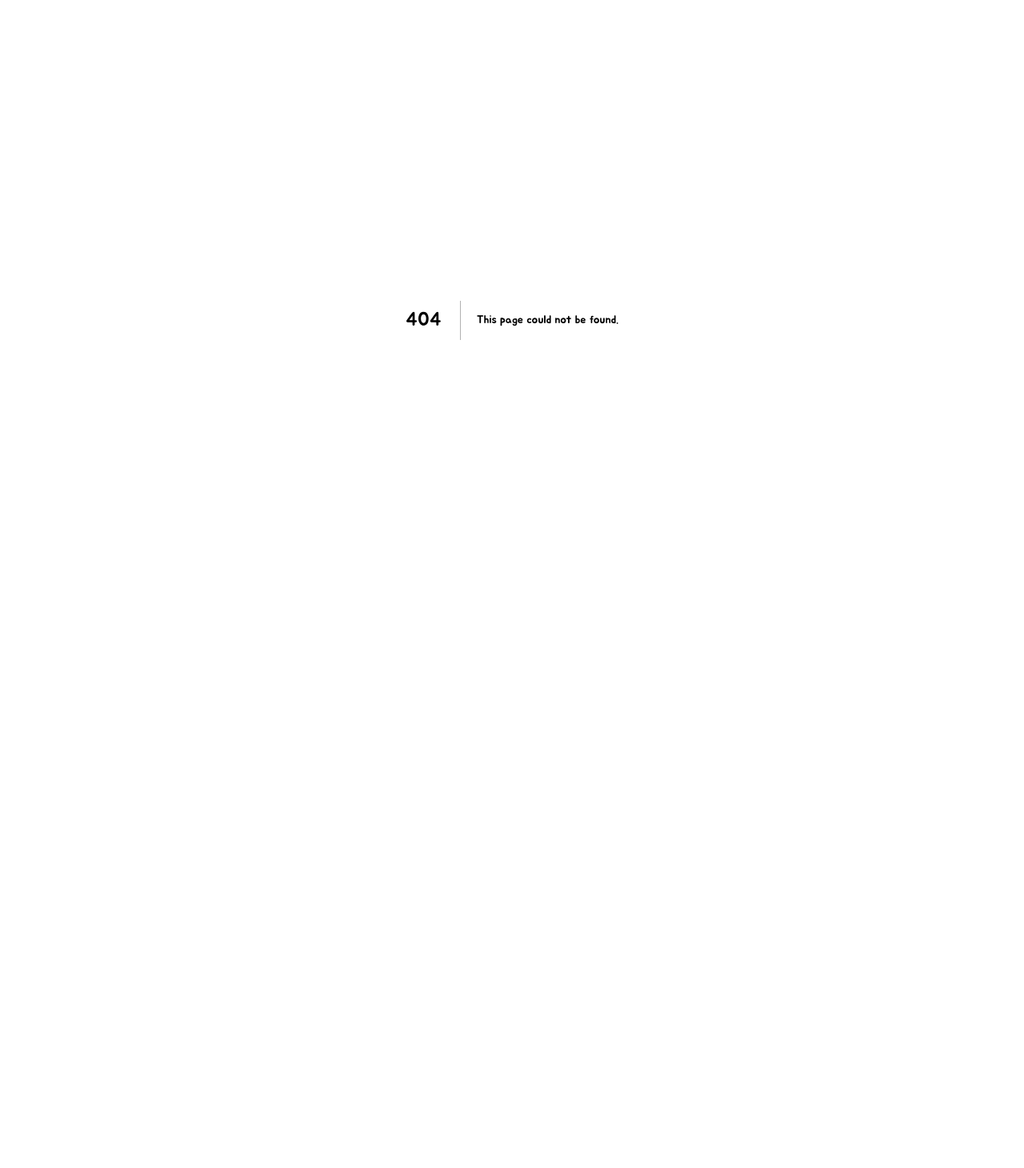
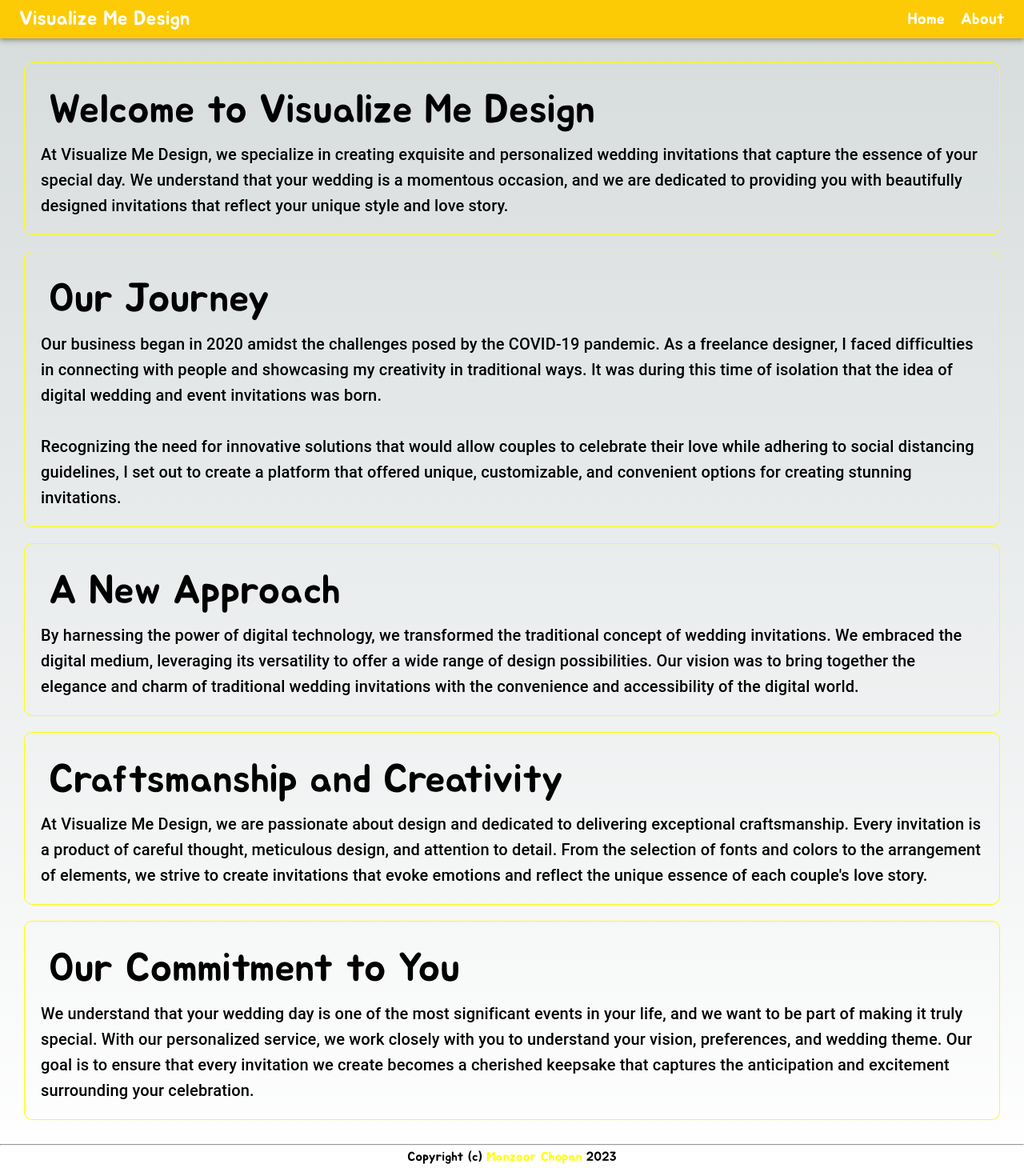
Before and after one commit to mchopan/visualize, a Next.js app: page /About in a window 1280 px wide. Before the commit this address had no page. Shown: the whole page at 80% size. Before the commit the page ends 800 px from the top, so only its background shows below. Built offline with nearby package versions, Linux system fonts and the light colour scheme.

Commit message:
updated some functions and added new functions

```diff
--- /dev/null
+++ b/src/app/About/page.js
@@ -0,0 +1,78 @@
+import { Typography, Box } from '@mui/material'
+import React from 'react'
+
+const AboutPage = () => {
+    return (
+
+        <Box sx={{ margin: "30px", display: "flex", flexDirection: "column", gap: "20px" }}>
+            <Box sx={{
+                border: "1px solid yellow",
+                padding: "20px",
+                borderRadius: "10px",
+            }}>
+                <Typography sx={{ padding: "10px", fontFamily: "jua", fontSize: { xs: "30px", md: "50px" } }} variant="h3">
+                    Welcome to Visualize Me Design
+                </Typography>
+                <Typography variant="h6" >
+                    At Visualize Me Design, we specialize in creating exquisite and personalized wedding invitations that capture the essence of your special day. We understand that your wedding is a momentous occasion, and we are dedicated to providing you with beautifully designed invitations that reflect your unique style and love story.
+                </Typography>
+            </Box>
+            <Box sx={{
+                border: "1px solid yellow",
+                padding: "20px",
+                borderRadius: "10px",
+            }}>
+                <Typography sx={{ padding: "10px", fontFamily: "jua", fontSize: { xs: "30px", md: "50px" } }} variant="h3">
+                    Our Journey
+                </Typography>
+                <Typography variant="h6" >
+                    Our business began in 2020 amidst the challenges posed by the COVID-19 pandemic. As a freelance designer, I faced difficulties in connecting with people and showcasing my creativity in traditional ways. It was during this time of isolation that the idea of digital wedding and event invitations was born.
+                    <br />
+                    <br />
+                    Recognizing the need for innovative solutions that would allow couples to celebrate their love while adhering to social distancing guidelines, I set out to create a platform that offered unique, customizable, and convenient options for creating stunning invitations.
+                </Typography>
+            </Box>
+
+            <Box sx={{
+                border: "1px solid yellow",
+                padding: "20px",
+                borderRadius: "10px",
+            }}>
+                <Typography sx={{ padding: "10px", fontFamily: "jua", fontSize: { xs: "30px", md: "50px" } }} variant="h3">
+                    A New Approach
+                </Typography>
+                <Typography variant="h6" >
+                    By harnessing the power of digital technology, we transformed the traditional concept of wedding invitations. We embraced the digital medium, leveraging its versatility to offer a wide range of design possibilities. Our vision was to bring together the elegance and charm of traditional wedding invitations with the convenience and accessibility of the digital world.
+                </Typography>
+            </Box>
+
+            <Box sx={{
+                border: "1px solid yellow",
+                padding: "20px",
+                borderRadius: "10px",
+            }}>
+                <Typography sx={{ padding: "10px", fontFamily: "jua", fontSize: { xs: "30px", md: "50px" } }} variant="h3">
+                    Craftsmanship and Creativity
+                </Typography>
+                <Typography variant="h6" >
+                    At Visualize Me Design, we are passionate about design and dedicated to delivering exceptional craftsmanship. Every invitation is a product of careful thought, meticulous design, and attention to detail. From the selection of fonts and colors to the arrangement of elements, we strive to create invitations that evoke emotions and reflect the unique essence of each couple's love story.
+                </Typography>
+            </Box>
+
+            <Box sx={{
+                border: "1px solid yellow",
+                padding: "20px",
+                borderRadius: "10px",
+            }}>
+                <Typography sx={{ padding: "10px", fontFamily: "jua", fontSize: { xs: "30px", md: "50px" } }} variant="h3">
+                    Our Commitment to You
+                </Typography>
+                <Typography variant="h6" >
+                    We understand that your wedding day is one of the most significant events in your life, and we want to be part of making it truly special. With our personalized service, we work closely with you to understand your vision, preferences, and wedding theme. Our goal is to ensure that every invitation we create becomes a cherished keepsake that captures the anticipation and excitement surrounding your celebration.
+                </Typography>
+            </Box>
+        </Box>
+    )
+}
+
+export default AboutPage
--- a/src/app/layout.js
+++ b/src/app/layout.js
@@ -1,17 +1,23 @@
+import Header from '@/components/Header/Header'
 import './globals.css'
 import { Inter } from 'next/font/google'
+import Footer from '@/components/Footer/Footer'
 
 const inter = Inter({ subsets: ['latin'] })
 
 export const metadata = {
   title: 'Visualize Me Design',
-  description: 'Sparking Designs',
+  description: 'visualize me design deals with the creation of any type of invitations',
 }
 
 export default function RootLayout({ children }) {
   return (
     <html lang="en">
-      <body className={inter.className}>{children}</body>
+      <body className={inter.className}>
+        <Header />
+        {children}
+        <Footer />
+      </body>
     </html>
   )
 }
--- a/src/app/page.js
+++ b/src/app/page.js
@@ -1,11 +1,9 @@
 "use client"
 import Gallery from '@/components/Gallery/Gallery'
-import Header from '@/components/Header/Header'
 import Hero from '@/components/Hero/Hero'
 import Testimonials from '@/components/Testimonials/Testimonials'
 import Contact from '@/components/Contact/Contact'
 import Services from '@/components/Services/Services'
-import Footer from '@/components/Footer/Footer'
 import { Toaster } from 'react-hot-toast'
 
 export default function Home() {
@@ -14,13 +12,11 @@ export default function Home() {
 
       <main>
         <Toaster />
-        <Header />
         <Hero />
         <Gallery />
         <Testimonials />
         <Contact />
         <Services />
-        <Footer />
       </main>
     </>
   )
--- a/src/components/Footer/Footer.js
+++ b/src/components/Footer/Footer.js
@@ -7,9 +7,9 @@ const Footer = () => {
         <Box>
             <hr />
             <Typography sx={{ fontFamily: "jua", textAlign: "center" }} variant="subtitle1" >
-                Copyright (c) <a href="https://mchopan.github.io/portfolio/" >Manzoor Chopan {currentYear}</a>
+                Copyright (c) <a href="https://mchopan.github.io/portfolio/" ><span style={{ color: "yellow" }}>Manzoor Chopan</span> {currentYear}</a>
             </Typography>
-        </Box>
+        </Box >
     )
 }
 
--- a/src/components/Header/Header.js
+++ b/src/components/Header/Header.js
@@ -1,7 +1,11 @@
+"use client"
 import React from 'react'
-import MenuIcon from '@mui/icons-material/Menu';
-import { AppBar, Box, IconButton, Toolbar, Typography } from '@mui/material';
+import { AppBar, Box, Toolbar, Typography, Button } from '@mui/material';
+import { useRouter } from 'next/navigation'
 const Header = () => {
+
+    const router = useRouter()
+
     return (
         <AppBar position="static" sx={{
             backgroundColor: "#fccb06",
@@ -17,33 +21,36 @@ const Header = () => {
                     alignItems: "center",
                 }}>
 
-                    <Typography sx={{ fontFamily: "jua", fontSize: "25px" }} variant="h6" color="inherit" component="div">
+                    <Typography onClick={() => router.push('/')} sx={{ fontFamily: "jua", fontSize: "25px", cursor: "pointer" }} variant="h6" color="inherit" component="div">
                         Visualize Me Design
                     </Typography>
-                    <IconButton edge="start" color="inherit" aria-label="menu" sx={{ mr: 2 }}>
-                        <MenuIcon sx={{ display: { xs: "block", md: "none" } }} />
-                    </IconButton>
+                    <Box sx={{ display: "flex", gap: "20px" }}>
+                        <Typography onClick={() => router.push('/')} sx={{ fontFamily: "jua", color: "white", cursor: "pointer" }} variant="h6" color="inherit" component="div">
+                            Home
+                        </Typography>
+                        <Typography onClick={() => router.push('/About')} sx={{ fontFamily: "jua", color: "white", cursor: "pointer" }} variant="h6" component="div">
+                            About
+                        </Typography>
+                    </Box>
                 </Box>
-                <Box sx={{
+                {/* <Box sx={{
                     display: { xs: "none", md: "flex" },
                     gap: "20px"
                 }}>
-                    <Typography sx={{ fontFamily: "jua" }} variant="h6" color="inherit" component="div">
-                        Home
-                    </Typography>
-                    <Typography sx={{ fontFamily: "jua" }} variant="h6" color="inherit" component="div">
-                        About
-                    </Typography>
-                    <Typography sx={{ fontFamily: "jua" }} variant="h6" color="inherit" component="div">
-                        Contact
-                    </Typography>
-                    <Typography sx={{ fontFamily: "jua" }} variant="h6" color="inherit" component="div">
-                        Services
-                    </Typography>
-                </Box>
+                    <Button onClick={() => router.push('/')} variant="text">
+                        <Typography sx={{ fontFamily: "jua", color: "white" }} variant="h6" color="inherit" component="div">
+                            Home
+                        </Typography>
+                    </Button>
+                    <Button onClick={() => router.push('/About')} variant="text">
+                        <Typography sx={{ fontFamily: "jua", color: "white" }} variant="h6" component="div">
+                            About
+                        </Typography>
+                    </Button>
+                </Box> */}
             </Toolbar>
 
-        </AppBar>
+        </AppBar >
     )
 }
 
```
Also changed, not shown: src/components/Contact/Contact.js (+12 -3 lines).
